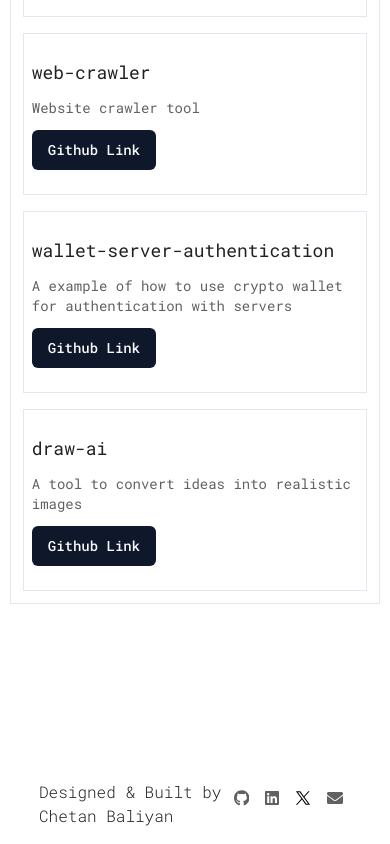
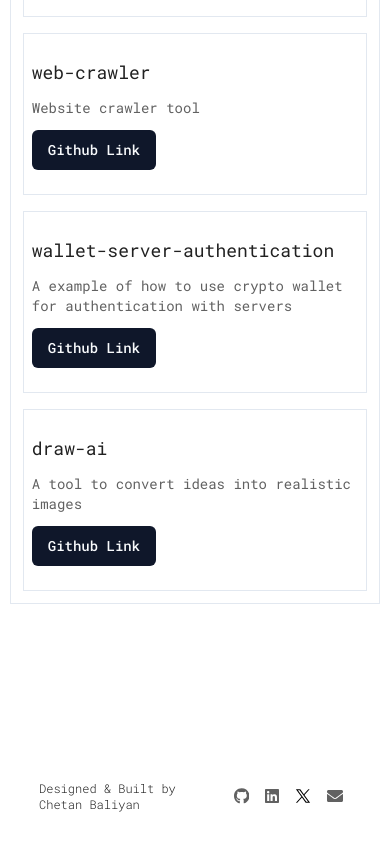
Before and after one commit to ChetanXpro/chetan-portfolio, a Next.js app: page / in a window 390 px wide. Shown: the part 6856-7700 px from the top of the page. Built offline with nearby package versions, Linux system fonts and the light colour scheme.

Commit message:
feat: footer responsive

```diff
--- a/src/components/Footer/index.tsx
+++ b/src/components/Footer/index.tsx
@@ -2,9 +2,11 @@ import React from "react";
 
 const Footer = () => {
   return (
-    <div className="  flex justify-between items-center mt-40 text-[#212121]  w-[80%] py-4 ">
-      <p className="text-base font-light">Designed & Built by Chetan Baliyan</p>
-      <div className="flex text-base font-thin items-center mb-3 text-[#616161] justify-center">
+    <div className="  flex justify-between items-center mt-40  text-[#212121]  w-[80%] py-4 ">
+      <p className="text-xs flex-1 md:text-base  font-light">
+        Designed & Built by Chetan Baliyan
+      </p>
+      <div className="flex text-base font-thin items-center  h-full  text-[#616161] justify-center">
         <a
           href="https://github.com/chetanXpro"
           target="_blank"
--- a/src/pages/About.tsx
+++ b/src/pages/About.tsx
@@ -4,7 +4,7 @@ import React from "react";
 
 const About = () => {
   return (
-    <div className=" items-center    w-full flex flex-col  ">
+    <div className=" items-center     w-full flex flex-col  ">
       <div className=" w-[100%] flex gap-3 justify-center flex-col items-center ">
         <h1 className="text-3xl">About Me</h1>
 
```
